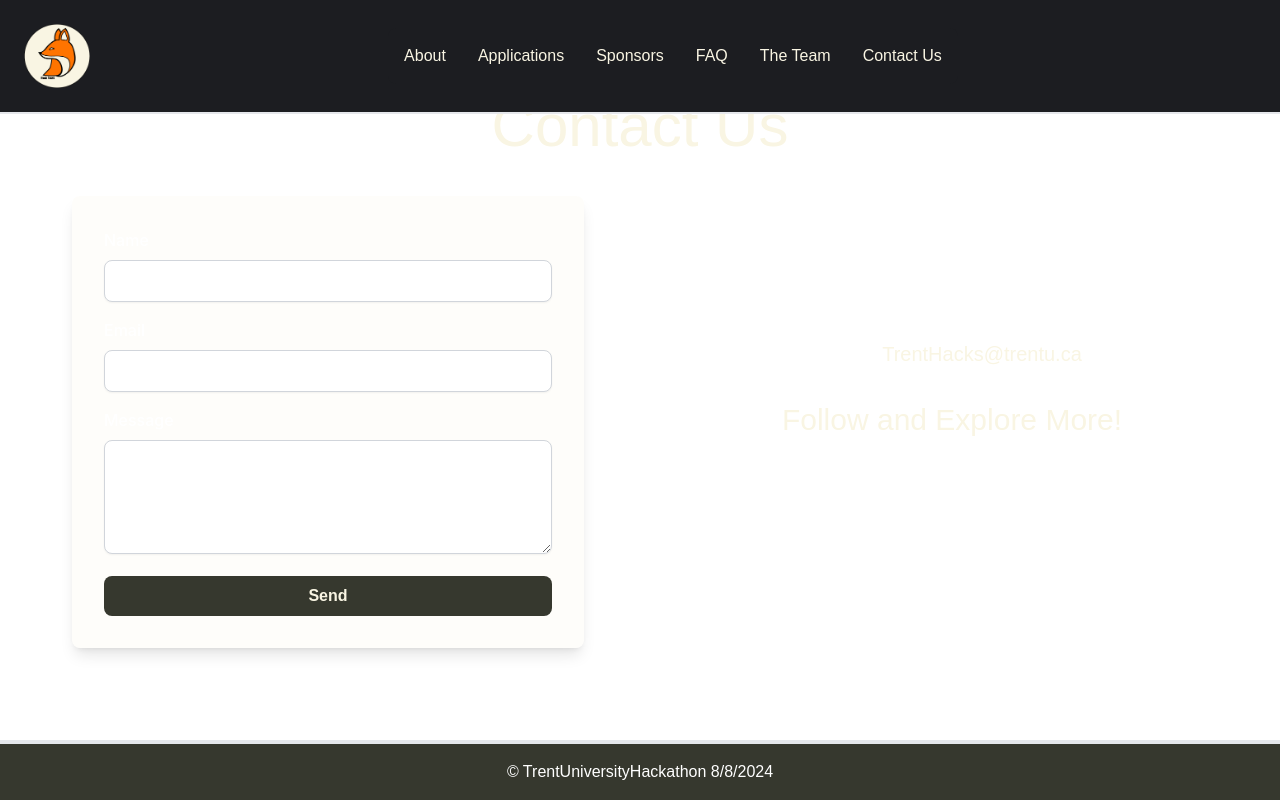
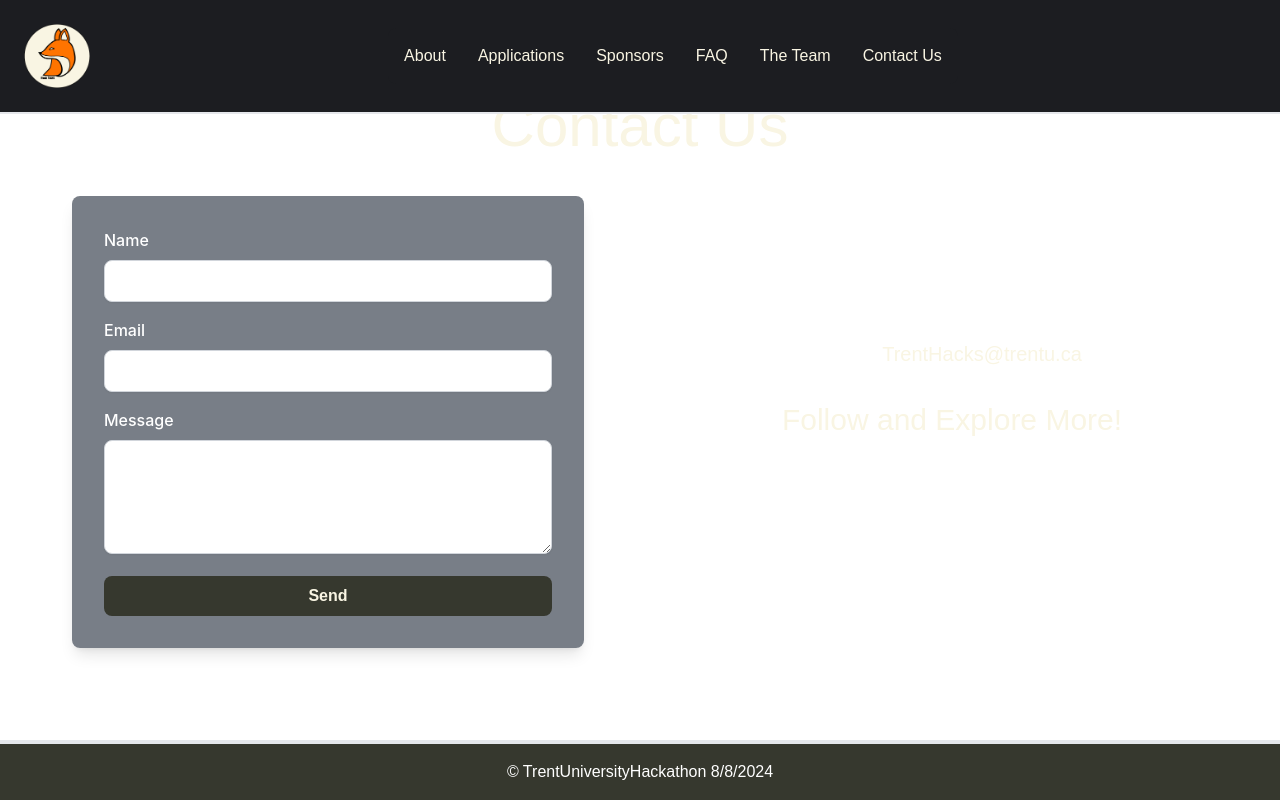
Before and after one commit to 404kaushik/trenthackathon, a React (Create React App) app: page /contact in a window 1280 px wide. Built offline with nearby package versions, Linux system fonts and the light colour scheme.

Commit message:
new commit

```diff
--- a/src/pages/Contact.jsx
+++ b/src/pages/Contact.jsx
@@ -10,7 +10,7 @@ const Contact = () => {
       <h1 className='sm:mt-10 lg:mt-20 text-4xl sm:text-6xl md:text-6xl mb-10 text-center font-potta-one font-normal leading-none text-[#f9f5e3]'>
         Contact Us </h1>
       <div class='flex flex-wrap items-center'>
-        <div class="bg-[#F9F5E3] bg-opacity-20 mx-auto p-8 rounded-lg shadow-lg w-full max-w-lg ">
+        <div class="bg-gray-800 bg-opacity-60 mx-auto p-8 rounded-lg shadow-lg w-full max-w-lg ">
           <form method="post" className='flex flex-col'>
               <div class="mb-4">
                 <label for="name" class="block text-md font-medium text-white mb-2">Name</label>
```
